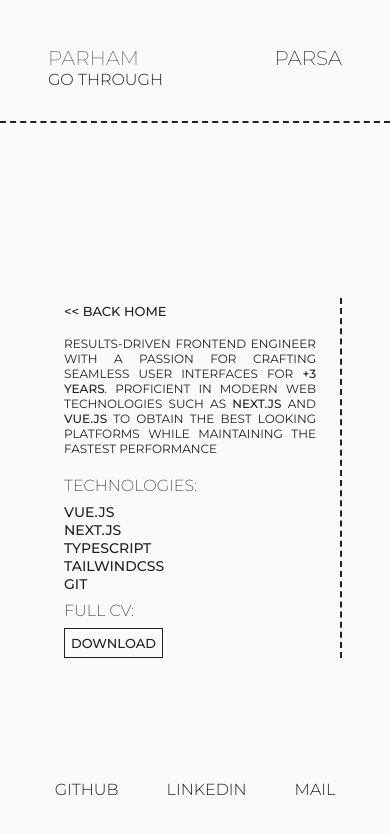
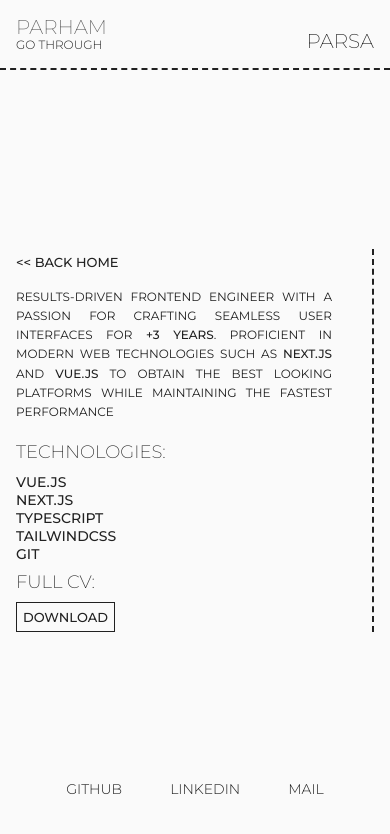
Before and after one commit to ParsaSaeednia/devtwin, a Vue app: page /Parsa in a window 390 px wide. Shown: the top 834 px of the page. Built offline with nearby package versions, Linux system fonts and the light colour scheme.

Commit message:
refactor: update layout and styles for Navbar, Home, Parham, and Parsa components

```diff
--- a/src/components/Navbar.vue
+++ b/src/components/Navbar.vue
@@ -1,5 +1,6 @@
 <template>
-  <nav>
+  <nav class="site-nav">
+    <div class="container nav-inner">
       <router-link
         class="parham-container"
         to="/Parham"
@@ -19,70 +20,62 @@
           <h3 class="parsa-hover-line">Go through</h3>
         </div>
       </router-link>
+    </div>
   </nav>
 </template>
 
 <style scoped>
-  nav {
-    padding: 46px 208px;
-    display: flex;
-    justify-content: space-between;
-    border-bottom: 2px dashed #212121;
-    padding-bottom: 2em;
+  .site-nav {
     position: fixed;
     top: 0;
+    left: 0;
     width: 100%;
     z-index: 9;
     background: #fafafa;
+    border-bottom: 2px dashed #212121;
+  }
+
+  .nav-inner {
+    display: flex;
+    justify-content: space-between;
+    align-items: flex-end;
+    gap: 1rem;
+    padding-block: clamp(16px, 3vw, 32px);
   }
 
   h1 {
-    font-size: 68px;
+    font-size: clamp(24px, 6vw, 68px);
     font-weight: 200;
-    line-height: normal;
+    line-height: 1.1;
     color: #606060;
   }
 
   h3 {
-    font-size: 16px;
+    font-size: clamp(12px, 2.2vw, 16px);
     font-weight: 300;
-    line-height: normal;
+    line-height: 1.2;
   }
-
-  /*
- PARHAM STYLES
-*/
-
   .parham-container {
-    /* Required to contain the absolute positioning */
     position: relative;
     overflow: hidden;
-    /* Ensures the line doesn't exceed the container */
   }
 
   .parham-container:hover h1,
   .parham-container:hover h3 {
     transition: 1s ease;
-    /* Your hover styles here, example: */
     color: #212121;
-    /* Changes text color on hover */
     cursor: pointer;
-    /* Changes the cursor to a pointer to indicate it's clickable */
   }
 
   .parham-container h1,
   .parham-container h3 {
     transition: color 1s ease, padding-left 1s ease;
-    /* Smooth transition for color change */
   }
 
   .parham-hover-line {
     position: relative;
     padding-left: 0em;
-    /* Default padding */
-    /* Required for the absolute positioning of the pseudo-element */
     transition: color 1s ease, padding-left 1s ease;
-    /* Transition for both padding and color */
   }
 
   .parham-hover-line::before {
@@ -91,57 +84,39 @@
     left: 0;
     bottom: 8px;
     width: 0%;
-    /* Start with no line at all */
     height: 2px;
-    /* Thickness of the line */
     background-color: #212121;
-    /* Color of the line */
     transition: width 1s ease;
   }
 
   .parham-container:hover .parham-hover-line::before {
     width: 55%;
-    /* Full width on hover */
   }
 
   .parham-container:hover .parham-hover-line {
     padding-left: 11.5em;
-    /* Adjust space as need on hover */
   }
-
-  /*
- PARSA STYLES
-*/
   .parsa-container {
-    /* Required to contain the absolute positioning */
     position: relative;
     overflow: hidden;
-    /* Ensures the line doesn't exceed the container */
   }
 
   .parsa-container:hover h1,
   .parsa-container:hover h3 {
     transition: 1s ease;
-    /* Your hover styles here, example: */
     color: #212121;
-    /* Changes text color on hover */
     cursor: pointer;
-    /* Changes the cursor to a pointer to indicate it's clickable */
   }
 
   .parsa-container h1,
   .parsa-container h3 {
     transition: color 1s ease, padding-left 1s ease;
-    /* Smooth transition for color change */
   }
 
   .parsa-hover-line {
     position: relative;
     padding-left: 0em;
-    /* Default padding */
-    /* Required for the absolute positioning of the pseudo-element */
     transition: color 1s ease, padding-left 1s ease;
-    /* Transition for both padding and color */
   }
 
   .parsa-hover-line::before {
@@ -150,22 +125,17 @@
     left: 0;
     bottom: 8px;
     width: 0%;
-    /* Start with no line at all */
     height: 2px;
-    /* Thickness of the line */
     background-color: #212121;
-    /* Color of the line */
     transition: width 1s ease;
   }
 
   .parsa-container:hover .parsa-hover-line::before {
     width: 45%;
-    /* Full width on hover */
   }
 
   .parsa-container:hover .parsa-hover-line {
     padding-left: 7.1em;
-    /* Adjust space as need on hover */
   }
 
   .router-link-active h1 {
@@ -177,11 +147,6 @@
   }
 
   @media screen and (max-width: 1024px) {
-    nav {
-      padding-left: 3em;
-      padding-right: 3em;
-    }
-
     h1 {
       font-size: 20px;
     }
@@ -189,25 +154,18 @@
     .parham-container:hover h1,
     .parham-container:hover h3 {
       transition: none;
-      /* Your hover styles here, example: */
       color: #212121;
-      /* Changes text color on hover */
       cursor: pointer;
-      /* Changes the cursor to a pointer to indicate it's clickable */
     }
 
     .parham-container h1,
     .parham-container h3 {
       transition: none;
-      /* Smooth transition for color change */
     }
 
     .parham-hover-line {
       position: relative;
-      /* Default padding */
-      /* Required for the absolute positioning of the pseudo-element */
       transition: none;
-      /* Transition for both padding and color */
     }
 
     .parham-hover-line::before {
@@ -216,36 +174,27 @@
 
     .parham-container:hover .parham-hover-line::before {
       width: 0%;
-      /* Full width on hover */
     }
 
     .parham-container:hover .parham-hover-line {
       padding-left: 0;
-      /* Adjust space as need on hover */
     }
 
     .parsa-container:hover h1,
     .parsa-container:hover h3 {
       transition: none;
-      /* Your hover styles here, example: */
       color: #212121;
-      /* Changes text color on hover */
       cursor: pointer;
-      /* Changes the cursor to a pointer to indicate it's clickable */
     }
 
     .parsa-container h1,
     .parsa-container h3 {
       transition: none;
-      /* Smooth transition for color change */
     }
 
     .parsa-hover-line {
       position: relative;
-      /* Default padding */
-      /* Required for the absolute positioning of the pseudo-element */
       transition: none;
-      /* Transition for both padding and color */
     }
 
     .parsa-hover-line::before {
@@ -254,12 +203,10 @@
 
     .parsa-container:hover .parsa-hover-line::before {
       width: 0%;
-      /* Full width on hover */
     }
 
     .parsa-container:hover .parsa-hover-line {
       padding-left: 0;
-      /* Adjust space as need on hover */
     }
   }
 </style>
--- a/src/style.css
+++ b/src/style.css
@@ -6,6 +6,9 @@
 	text-rendering: optimizeLegibility;
 	-webkit-font-smoothing: antialiased;
 	-moz-osx-font-smoothing: grayscale;
+	--container-max: 1200px;
+	--gutter: clamp(16px, 4vw, 48px);
+	--nav-space: clamp(72px, 12vh, 160px);
 }
 
 * {
@@ -15,13 +18,37 @@
 }
 
 body {
-	max-height: 100dvh;
+	min-height: 100dvh;
 	text-transform: uppercase;
+	padding-top: var(--nav-space);
 }
 
 a {
 	color: inherit;
-	/* blue colors for links too */
 	text-decoration: inherit;
-	/* no underline */
 }
+
+.container {
+	max-width: var(--container-max);
+	width: 100%;
+	margin-inline: auto;
+	padding-inline: var(--gutter);
+}
+
+img,
+video,
+svg {
+	max-width: 100%;
+	height: auto;
+	display: block;
+}
+
+h1,
+h2,
+h3 {
+	line-height: 1.2;
+}
+
+p {
+	line-height: 1.6;
+}
--- a/src/views/Home.vue
+++ b/src/views/Home.vue
@@ -1,27 +1,22 @@
 <template>
-  <main>
+  <main class="container home">
     <p>We are <span>Backend</span> & <span>Frontend</span> Developers with Exprience developing web-based platforms</p>
   </main>
 </template>
 
 <style scoped>
-  main {
-    position: relative;
-    display: flex;
-    flex-direction: column;
-    min-height: 70vh;
-    padding: 46px 208px;
+  .home {
+    display: grid;
+    min-height: 60vh;
+    align-content: end;
+    padding-block: clamp(24px, 6vh, 64px);
   }
 
   p {
-    position: absolute;
-    bottom: 0;
     color: var(--color-21, #212121);
-    /* Helvetica Neue/26px: Light */
-    font-size: 26px;
+    font-size: clamp(18px, 2.2vw, 26px);
     font-style: normal;
     font-weight: 300;
-    line-height: normal;
   }
 
   span {
@@ -29,9 +24,5 @@
   }
 
   @media screen and (max-width: 1024px) {
-    main {
-      padding-left: 3em;
-      padding-right: 3em;
-    }
   }
 </style>
--- a/src/views/Parham.vue
+++ b/src/views/Parham.vue
@@ -1,9 +1,6 @@
 <template>
   <div>
-    <main>
-      <!-- <div class="image-container">
-                <img src="https://picsum.photos/254/294" alt="PARHAM">
-            </div> -->
+    <main class="container profile">
       <section>
         <router-link to="/">
           <span> &lt;&lt;back home </span>
@@ -19,8 +16,6 @@
         <h6>Git</h6>
         <h6>Microservices</h6>
         <h3>Full CV:</h3>
-        <!-- <a href="https://drive.google.com/file/d/1F0Vn0zva4I8LZ-LyWb1KmxEd4PY38lEH/view" class="button"
-                    target="_blank">Download</a> -->
         <a
           href="../../ParhamSaeednia.pdf"
           class="button"
@@ -57,18 +52,15 @@
 <style scoped>
   div {
     position: relative;
-    display: flex;
-    flex-direction: column;
-    align-items: center;
-    justify-content: space-between;
   }
 
-  main {
-    height: 100vh;
-    padding: 46px 208px;
-    display: flex;
+  .profile {
+    min-height: calc(100dvh - var(--nav-space) - 64px);
+    display: grid;
     align-items: center;
-    justify-content: space-between;
+    grid-template-columns: 1fr;
+    gap: clamp(16px, 3vw, 32px);
+    padding-block: 0;
     background: #fafafa;
     z-index: 2;
   }
@@ -78,11 +70,10 @@
   }
 
   section {
-    margin-top: 7em;
-    padding-left: 67px;
     display: flex;
     flex-direction: column;
     border-left: 2px dashed #212121;
+    padding-left: clamp(16px, 2vw, 40px);
   }
 
   p {
@@ -99,13 +90,13 @@
   }
 
   h3 {
-    font-size: 26px;
+    font-size: clamp(18px, 2.2vw, 26px);
     font-weight: 200;
     margin: 1em 0;
   }
 
   h6 {
-    font-size: 16px;
+    font-size: clamp(14px, 1.6vw, 16px);
   }
 
   a.button {
@@ -129,6 +120,7 @@
     bottom: 0;
     z-index: 9;
     height: 64px;
+    background: #fafafa;
   }
 
   ul {
@@ -140,7 +132,7 @@
   li {
     list-style: none;
     padding: 0 24px;
-    font-size: 16px;
+    font-size: clamp(14px, 1.6vw, 16px);
     font-weight: 300;
   }
 
@@ -158,25 +150,8 @@
       display: none;
     }
 
-    main {
-      padding-left: 3em;
-      padding-right: 3em;
-    }
-
-    section {
-      padding-left: 1em;
-    }
-
     span {
       font-size: small;
-    }
-
-    h3 {
-      font-size: 16px;
-    }
-
-    h6 {
-      font-size: 14px;
     }
 
     p {
--- a/src/views/Parsa.vue
+++ b/src/views/Parsa.vue
@@ -1,6 +1,6 @@
 <template>
   <div>
-    <main>
+    <main class="container profile">
       <section>
         <router-link to="/">
           <span> &lt;&lt; Back Home</span>
@@ -17,9 +17,6 @@
         <h6>TailwindCSS</h6>
         <h6>Git</h6>
         <h3>Full CV:</h3>
-        <!--
-                <a href="https://drive.google.com/file/d/18Non0EQMudMNAiYlLzJ44SsZbErUhOI_/view" class="button"
-                    target="_blank">Download</a> -->
         <a
           href="../../ParsaSaeednia.pdf"
           class="button"
@@ -27,9 +24,6 @@
           >Download</a
         >
       </section>
-      <!-- <div class="image-container">
-                <img src="https://picsum.photos/254/294" alt="PARHAM">
-            </div> -->
     </main>
     <footer>
       <ul>
@@ -59,18 +53,15 @@
 <style scoped>
   div {
     position: relative;
-    display: flex;
-    flex-direction: column;
-    align-items: center;
-    justify-content: space-between;
   }
 
-  main {
-    height: 100vh;
-    padding: 46px 208px;
-    display: flex;
+  .profile {
+    min-height: calc(100dvh - var(--nav-space) - 64px);
+    display: grid;
     align-items: center;
-    justify-content: space-between;
+    grid-template-columns: 1fr;
+    gap: clamp(16px, 3vw, 32px);
+    padding-block: 0;
     background: #fafafa;
     z-index: 2;
   }
@@ -80,11 +71,10 @@
   }
 
   section {
-    margin-top: 7em;
-    padding-left: 67px;
     display: flex;
     flex-direction: column;
     border-right: 2px dashed #212121;
+    padding-right: clamp(16px, 2vw, 40px);
   }
 
   span {
@@ -98,13 +88,13 @@
   }
 
   h3 {
-    font-size: 26px;
+    font-size: clamp(18px, 2.2vw, 26px);
     font-weight: 200;
     margin: 0.5em 0;
   }
 
   h6 {
-    font-size: 16px;
+    font-size: clamp(14px, 1.6vw, 16px);
   }
 
   a.button {
@@ -128,6 +118,7 @@
     bottom: 0;
     z-index: 9;
     height: 64px;
+    background: #fafafa;
   }
 
   ul {
@@ -139,7 +130,7 @@
   li {
     list-style: none;
     padding: 0 24px;
-    font-size: 16px;
+    font-size: clamp(14px, 1.6vw, 16px);
     font-weight: 300;
   }
 
@@ -157,25 +148,8 @@
       display: none;
     }
 
-    main {
-      padding-left: 3em;
-      padding-right: 3em;
-    }
-
-    section {
-      padding-left: 1em;
-    }
-
     span {
       font-size: small;
-    }
-
-    h3 {
-      font-size: 16px;
-    }
-
-    h6 {
-      font-size: 14px;
     }
 
     p {
```
Also changed, not shown: 1 other file (tests, documents, lock files or other folders). Lines whose indentation alone changed are shown as unchanged.
